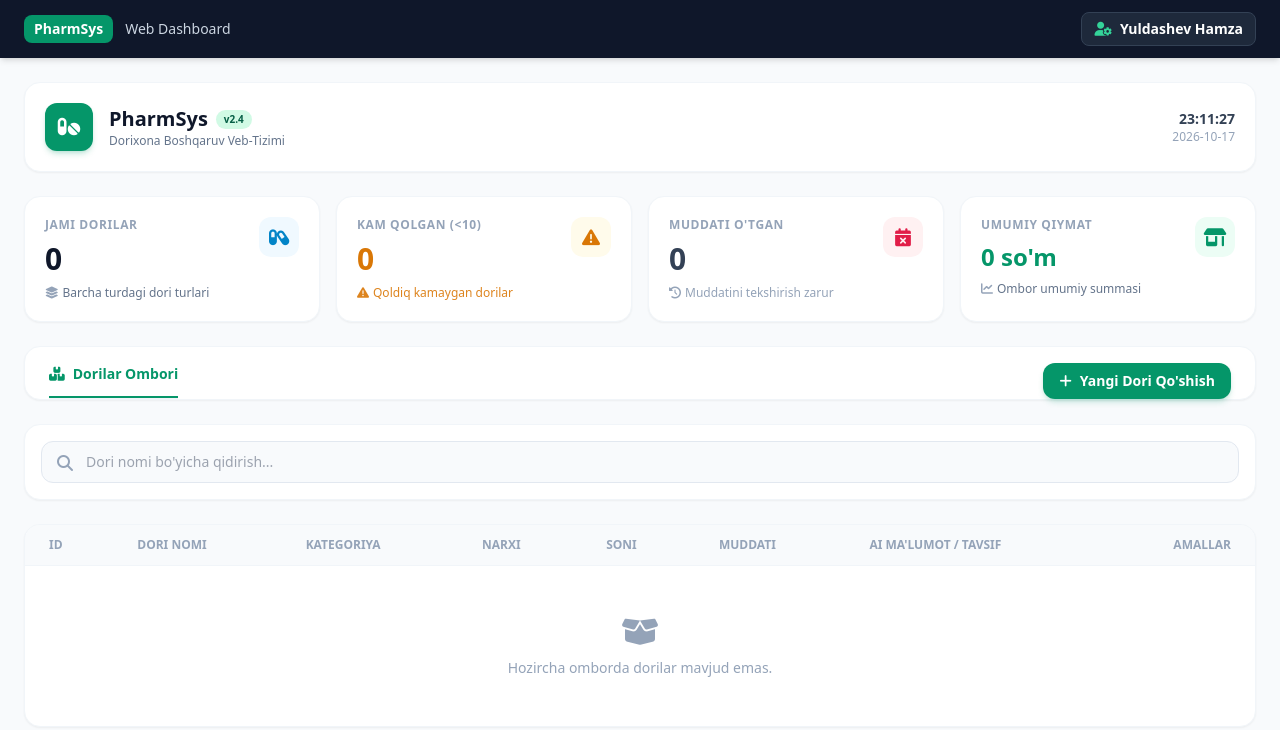
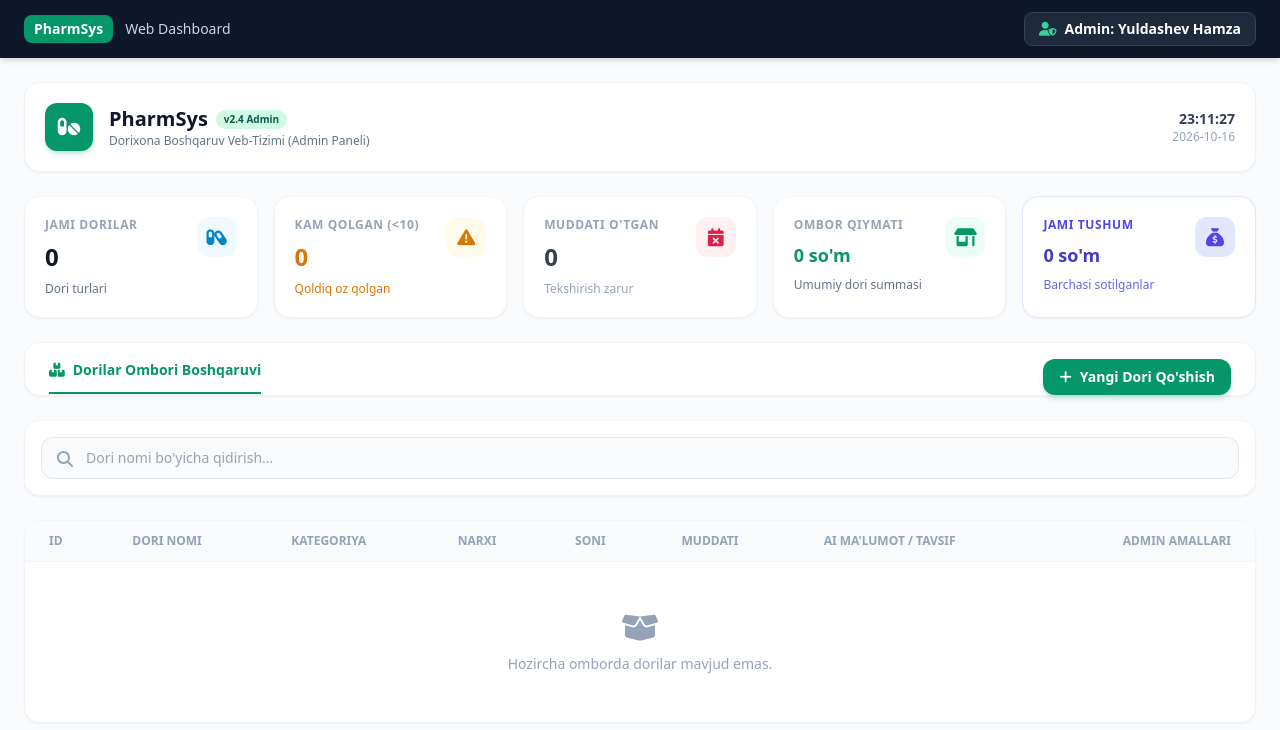
Before and after one commit to hamzayuldashev8-creator/dorixona-tizimi-veb-sayt, a Flask app: page / in a window 1280 px wide. Shown: the top 730 px of the page. Run offline with Flask 3, Linux system fonts and the light colour scheme; some libraries are stand-ins or nearby versions.

Commit message:
Add files via upload

```diff
--- a/app.py
+++ b/app.py
@@ -1,4 +1,5 @@
 import os
+from datetime import datetime
 from flask import Flask, render_template, request, redirect, url_for, flash
 from flask_sqlalchemy import SQLAlchemy
 from google import genai
@@ -47,12 +48,21 @@
     description = db.Column(db.Text, nullable=True)
 
 
+# Sotuvlar tarixi va jami tushum modeli
+class Sale(db.Model):
+    id = db.Column(db.Integer, primary_key=True)
+    medicine_name = db.Column(db.String(100), nullable=False)
+    quantity = db.Column(db.Integer, nullable=False)
+    total_price = db.Column(db.Float, nullable=False)
+    date = db.Column(db.DateTime, default=datetime.utcnow)
+
+
 # Jadvallarni avtomatik yaratish
 with app.app_context():
     db.create_all()
 
 
-# Bosh sahifa - Dorilar ro'yxati
+# Bosh sahifa - Dorilar ro'yxati va Statistika
 @app.route('/')
 def index():
     search_query = request.args.get('search', '')
@@ -60,19 +70,38 @@
         medicines = Medicine.query.filter(Medicine.name.icontains(search_query)).all()
     else:
         medicines = Medicine.query.all()
-    return render_template('index.html', medicines=medicines, search_query=search_query)
+
+    # Jami tushumni hisoblash
+    sales = Sale.query.all()
+    total_revenue = sum(sale.total_price for sale in sales)
+
+    today_str = datetime.now().strftime('%Y-%m-%d')
+
+    return render_template('index.html', medicines=medicines, search_query=search_query, total_revenue=total_revenue,
+                           today_str=today_str)
 
 
-# Dorini sotish (sonini 1 taga kamaytirish)
-@app.route('/sell/<int:id>')
+# Dorini sotish (Nechta sotilganini kiritish bilan)
+@app.route('/sell/<int:id>', methods=['POST'])
 def sell_medicine(id):
     med = Medicine.query.get_or_404(id)
-    if med.quantity > 0:
-        med.quantity -= 1
+    sell_qty = int(request.form.get('quantity', 1))
+
+    if sell_qty <= 0:
+        flash("Sotilayotgan dori miqdori 1 dan kam bo'lishi mumkin emas!", "danger")
+    elif med.quantity >= sell_qty:
+        med.quantity -= sell_qty
+        sale_total = med.price * sell_qty
+
+        # Sotuvni tarixga va tushumga qo'shish
+        new_sale = Sale(medicine_name=med.name, quantity=sell_qty, total_price=sale_total)
+        db.session.add(new_sale)
         db.session.commit()
-        flash(f"{med.name} muvaffaqiyatli sotildi!", "success")
+
+        flash(f"{med.name} - {sell_qty} dona muvaffaqiyatli sotildi! Tushum: {sale_total:,.0f} so'm", "success")
     else:
-        flash(f"{med.name} omborda qolmagan!", "danger")
+        flash(f"Omborda yetarli dori yo'q! Mavjud: {med.quantity} dona.", "danger")
+
     return redirect(url_for('index'))
 
 
--- a/templates/index.html
+++ b/templates/index.html
@@ -3,7 +3,7 @@
 <head>
     <meta charset="UTF-8">
     <meta name="viewport" content="width=device-width, initial-scale=1.0">
-    <title>PharmSys Web Dashboard - Dorixona Boshqaruv</title>
+    <title>PharmSys Web Dashboard - Admin Panel</title>
     <!-- Tailwind CSS CDN -->
     <script src="https://cdn.tailwindcss.com"></script>
     <link rel="stylesheet" href="https://cdnjs.cloudflare.com/ajax/libs/font-awesome/6.4.0/css/all.min.css">
@@ -17,9 +17,9 @@
             <span class="text-sm font-medium text-slate-300">Web Dashboard</span>
         </div>
         <div class="flex items-center space-x-4 text-sm text-slate-300">
-            <div class="bg-slate-800 px-3 py-1.5 rounded-lg border border-slate-700 flex items-center space-x-2">
-                <i class="fa-solid fa-user-gear text-emerald-400"></i>
-                <span class="font-semibold text-white">Yuldashev Hamza</span>
+            <div class="bg-slate-800 px-3.5 py-1.5 rounded-lg border border-slate-700 flex items-center space-x-2 shadow-sm">
+                <i class="fa-solid fa-user-shield text-emerald-400"></i>
+                <span class="font-bold text-white">Admin: Yuldashev Hamza</span>
             </div>
         </div>
     </header>
@@ -46,29 +46,26 @@
                 <div>
                     <div class="flex items-center space-x-2">
                         <h1 class="text-xl font-bold text-slate-900">PharmSys</h1>
-                        <span class="bg-emerald-100 text-emerald-800 text-[10px] font-bold px-2 py-0.5 rounded-full">v2.4</span>
+                        <span class="bg-emerald-100 text-emerald-800 text-[10px] font-bold px-2 py-0.5 rounded-full">v2.4 Admin</span>
                     </div>
-                    <p class="text-xs text-slate-500 font-medium">Dorixona Boshqaruv Veb-Tizimi</p>
+                    <p class="text-xs text-slate-500 font-medium">Dorixona Boshqaruv Veb-Tizimi (Admin Paneli)</p>
                 </div>
             </div>
             <div class="text-right hidden md:block">
-                <div class="text-sm font-bold text-slate-700" id="live-clock">03:50:00</div>
-                <div class="text-xs text-slate-400">2026-10-17</div>
+                <div class="text-sm font-bold text-slate-700" id="live-clock">00:00:00</div>
+                <div class="text-xs text-slate-400">{{ today_str }}</div>
             </div>
         </div>
 
         <!-- Statistics Cards Grid -->
-        <div class="grid grid-cols-1 md:grid-cols-2 lg:grid-cols-4 gap-4">
+        <div class="grid grid-cols-1 md:grid-cols-2 lg:grid-cols-5 gap-4">
 
             <!-- Card 1: Jami Dorilar -->
             <div class="bg-white p-5 rounded-2xl shadow-sm border border-slate-100 flex justify-between items-start">
                 <div>
                     <p class="text-xs font-semibold text-slate-400 uppercase tracking-wider">Jami Dorilar</p>
-                    <h3 class="text-3xl font-extrabold text-slate-900 mt-2">{{ medicines|length }}</h3>
-                    <p class="text-xs text-slate-500 mt-2 flex items-center space-x-1">
-                        <i class="fa-solid fa-layer-group text-slate-400"></i>
-                        <span>Barcha turdagi dori turlari</span>
-                    </p>
+                    <h3 class="text-2xl font-extrabold text-slate-900 mt-2">{{ medicines|length }}</h3>
+                    <p class="text-xs text-slate-500 mt-2">Dori turlari</p>
                 </div>
                 <div class="w-10 h-10 bg-sky-50 text-sky-600 rounded-xl flex items-center justify-center text-lg">
                     <i class="fa-solid fa-capsules"></i>
@@ -79,13 +76,10 @@
             <div class="bg-white p-5 rounded-2xl shadow-sm border border-slate-100 flex justify-between items-start">
                 <div>
                     <p class="text-xs font-semibold text-slate-400 uppercase tracking-wider">Kam Qolgan (&lt;10)</p>
-                    <h3 class="text-3xl font-extrabold text-amber-600 mt-2">
+                    <h3 class="text-2xl font-extrabold text-amber-600 mt-2">
                         {{ medicines | selectattr('quantity', 'lt', 10) | list | length }}
                     </h3>
-                    <p class="text-xs text-amber-600/90 mt-2 flex items-center space-x-1 font-medium">
-                        <i class="fa-solid fa-triangle-exclamation"></i>
-                        <span>Qoldiq kamaygan dorilar</span>
-                    </p>
+                    <p class="text-xs text-amber-600 mt-2">Qoldiq oz qolgan</p>
                 </div>
                 <div class="w-10 h-10 bg-amber-50 text-amber-600 rounded-xl flex items-center justify-center text-lg">
                     <i class="fa-solid fa-triangle-exclamation"></i>
@@ -98,41 +92,49 @@
                     <p class="text-xs font-semibold text-slate-400 uppercase tracking-wider">Muddati O'tgan</p>
                     {% set expired_count = namespace(value=0) %}
                     {% for med in medicines %}
-                        {% if med.expiration_date < '2026-10-17' %}
+                        {% if med.expiration_date < today_str %}
                             {% set expired_count.value = expired_count.value + 1 %}
                         {% endif %}
                     {% endfor %}
-                    <h3 class="text-3xl font-extrabold {% if expired_count.value > 0 %}text-rose-600{% else %}text-slate-700{% endif %} mt-2">
+                    <h3 class="text-2xl font-extrabold {% if expired_count.value > 0 %}text-rose-600{% else %}text-slate-700{% endif %} mt-2">
                         {{ expired_count.value }}
                     </h3>
-                    <p class="text-xs {% if expired_count.value > 0 %}text-rose-600{% else %}text-slate-400{% endif %} mt-2 flex items-center space-x-1 font-medium">
-                        <i class="fa-solid fa-clock-rotate-left"></i>
-                        <span>Muddatini tekshirish zarur</span>
-                    </p>
+                    <p class="text-xs text-slate-400 mt-2">Tekshirish zarur</p>
                 </div>
                 <div class="w-10 h-10 bg-rose-50 text-rose-600 rounded-xl flex items-center justify-center text-lg">
                     <i class="fa-solid fa-calendar-xmark"></i>
                 </div>
             </div>
 
-            <!-- Card 4: Umumiy Qiymat -->
+            <!-- Card 4: Ombor Qiymati -->
             <div class="bg-white p-5 rounded-2xl shadow-sm border border-slate-100 flex justify-between items-start">
                 <div>
-                    <p class="text-xs font-semibold text-slate-400 uppercase tracking-wider">Umumiy Qiymat</p>
-                    <h3 class="text-2xl font-extrabold text-emerald-600 mt-2">
+                    <p class="text-xs font-semibold text-slate-400 uppercase tracking-wider">Ombor Qiymati</p>
+                    <h3 class="text-lg font-extrabold text-emerald-600 mt-2">
                         {% set total = namespace(value=0) %}
                         {% for med in medicines %}
                             {% set total.value = total.value + (med.price * med.quantity) %}
                         {% endfor %}
                         {{ "{:,.0f}".format(total.value) }} so'm
                     </h3>
-                    <p class="text-xs text-slate-500 mt-2 flex items-center space-x-1">
-                        <i class="fa-solid fa-chart-line text-slate-400"></i>
-                        <span>Ombor umumiy summasi</span>
-                    </p>
+                    <p class="text-xs text-slate-500 mt-2">Umumiy dori summasi</p>
                 </div>
                 <div class="w-10 h-10 bg-emerald-50 text-emerald-600 rounded-xl flex items-center justify-center text-lg">
                     <i class="fa-solid fa-shop"></i>
+                </div>
+            </div>
+
+            <!-- Card 5: Jami Tushum -->
+            <div class="bg-white p-5 rounded-2xl shadow-sm border border-indigo-100 bg-indigo-50/30 flex justify-between items-start">
+                <div>
+                    <p class="text-xs font-semibold text-indigo-600 uppercase tracking-wider">Jami Tushum</p>
+                    <h3 class="text-lg font-extrabold text-indigo-700 mt-2">
+                        {{ "{:,.0f}".format(total_revenue) }} so'm
+                    </h3>
+                    <p class="text-xs text-indigo-500 mt-2">Barchasi sotilganlar</p>
+                </div>
+                <div class="w-10 h-10 bg-indigo-100 text-indigo-600 rounded-xl flex items-center justify-center text-lg">
+                    <i class="fa-solid fa-sack-dollar"></i>
                 </div>
             </div>
 
@@ -143,7 +145,7 @@
             <div class="flex space-x-6 border-b border-slate-100 w-full md:w-auto">
                 <a href="#" class="pb-3 border-b-2 border-emerald-600 text-emerald-600 font-semibold text-sm flex items-center space-x-2">
                     <i class="fa-solid fa-boxes-stacked"></i>
-                    <span>Dorilar Ombori</span>
+                    <span>Dorilar Ombori Boshqaruvi</span>
                 </a>
             </div>
 
@@ -176,7 +178,7 @@
                             <th class="py-3 px-6">Soni</th>
                             <th class="py-3 px-6">Muddati</th>
                             <th class="py-3 px-6">AI Ma'lumot / Tavsif</th>
-                            <th class="py-3 px-6 text-right">Amallar</th>
+                            <th class="py-3 px-6 text-right">Admin Amallari</th>
                         </tr>
                     </thead>
                     <tbody class="divide-y divide-slate-100 text-sm">
@@ -201,10 +203,10 @@
                                     {{ med.description }}
                                 </td>
                                 <td class="py-4 px-6 text-right space-x-2">
-                                    <!-- Sotish tugmasi -->
-                                    <a href="{{ url_for('sell_medicine', id=med.id) }}" class="bg-emerald-100 text-emerald-700 hover:bg-emerald-200 px-2.5 py-1.5 rounded-lg font-semibold text-xs transition-colors" title="Sotish">
-                                        <i class="fa-solid fa-cart-shopping"></i> Sotish
-                                    </a>
+                                    <!-- Admin: Dori sotish / ayirish -->
+                                    <button onclick="openSellModal('{{ med.id }}', '{{ med.name }}', '{{ med.quantity }}')" class="bg-emerald-600 hover:bg-emerald-700 text-white px-3 py-1.5 rounded-lg font-semibold text-xs shadow-sm transition-colors" title="Dori ayirish / Sotish">
+                                        <i class="fa-solid fa-minus"></i> Sotish / Ayirish
+                                    </button>
                                     <a href="{{ url_for('edit_medicine', id=med.id) }}" class="text-sky-600 hover:text-sky-800 p-1.5 rounded-lg hover:bg-sky-50 transition-colors" title="Tahrirlash">
                                         <i class="fa-solid fa-pen-to-square"></i>
                                     </a>
@@ -231,6 +233,25 @@
 
     </main>
 
+    <!-- Admin Sotish / Ayirish Modal Oynasi -->
+    <div id="sellModal" class="fixed inset-0 bg-slate-900/50 backdrop-blur-sm hidden items-center justify-center z-50 p-4">
+        <div class="bg-white rounded-2xl max-w-md w-full p-6 shadow-xl border border-slate-100">
+            <h3 class="text-lg font-bold text-slate-900 mb-1" id="modalMedName">Dorini Sotish / Ayirish</h3>
+            <p class="text-xs text-slate-500 mb-4" id="modalMedStock">Mavjud qoldiq: 0 dona</p>
+
+            <form id="sellForm" method="POST" action="">
+                <div class="mb-4">
+                    <label class="block text-xs font-semibold text-slate-600 mb-2">Ayiriladigan (sotiladigan) miqdorni kiriting:</label>
+                    <input type="number" name="quantity" min="1" value="1" required class="w-full px-4 py-2.5 bg-slate-50 border border-slate-200 rounded-xl text-sm focus:outline-none focus:border-emerald-500 font-bold text-slate-800">
+                </div>
+                <div class="flex justify-end space-x-3">
+                    <button type="button" onclick="closeSellModal()" class="px-4 py-2 bg-slate-100 hover:bg-slate-200 text-slate-600 text-xs font-semibold rounded-xl">Bekor qilish</button>
+                    <button type="submit" class="px-4 py-2 bg-emerald-600 hover:bg-emerald-700 text-white text-xs font-semibold rounded-xl shadow-md shadow-emerald-600/20">Tasdiqlash</button>
+                </div>
+            </form>
+        </div>
+    </div>
+
     <script>
         setInterval(() => {
             const now = new Date();
@@ -238,6 +259,19 @@
             const clockEl = document.getElementById('live-clock');
             if (clockEl) clockEl.innerText = timeString;
         }, 1000);
+
+        function openSellModal(id, name, stock) {
+            document.getElementById('sellModal').classList.remove('hidden');
+            document.getElementById('sellModal').classList.add('flex');
+            document.getElementById('modalMedName').innerText = name + " dorisini sotish / ayirish";
+            document.getElementById('modalMedStock').innerText = "Ombordagi qoldiq: " + stock + " dona";
+            document.getElementById('sellForm').action = "/sell/" + id;
+        }
+
+        function closeSellModal() {
+            document.getElementById('sellModal').classList.add('hidden');
+            document.getElementById('sellModal').classList.remove('flex');
+        }
     </script>
 </body>
 </html>
```
